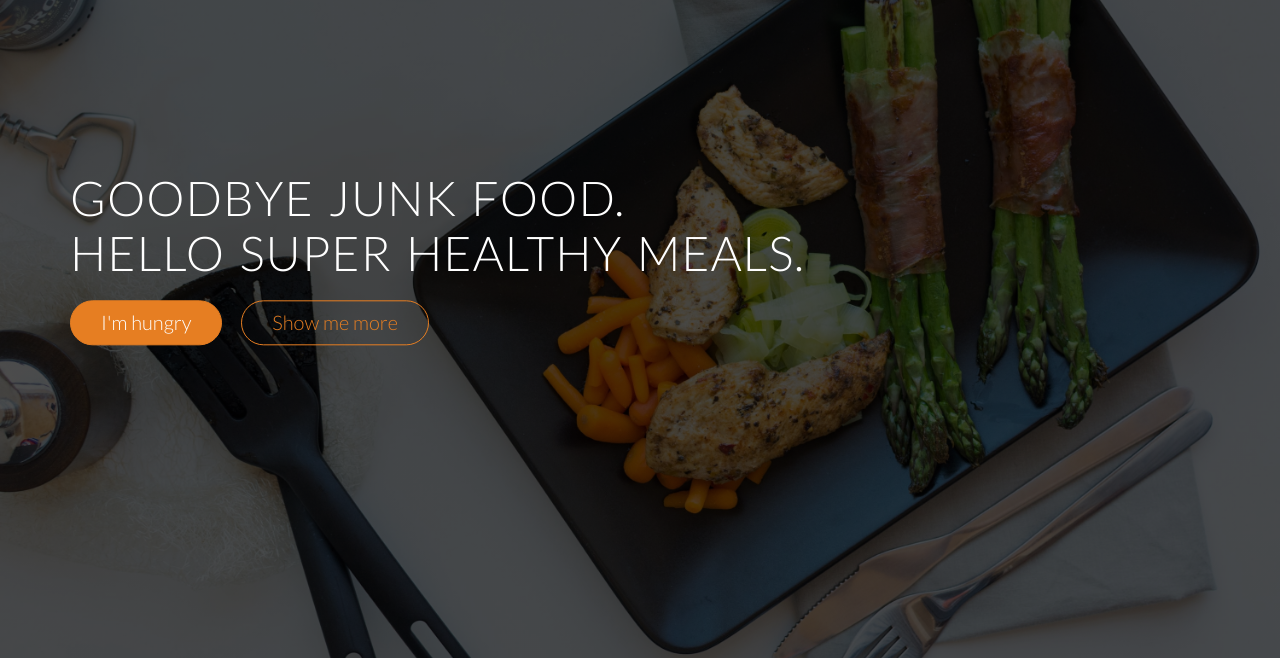
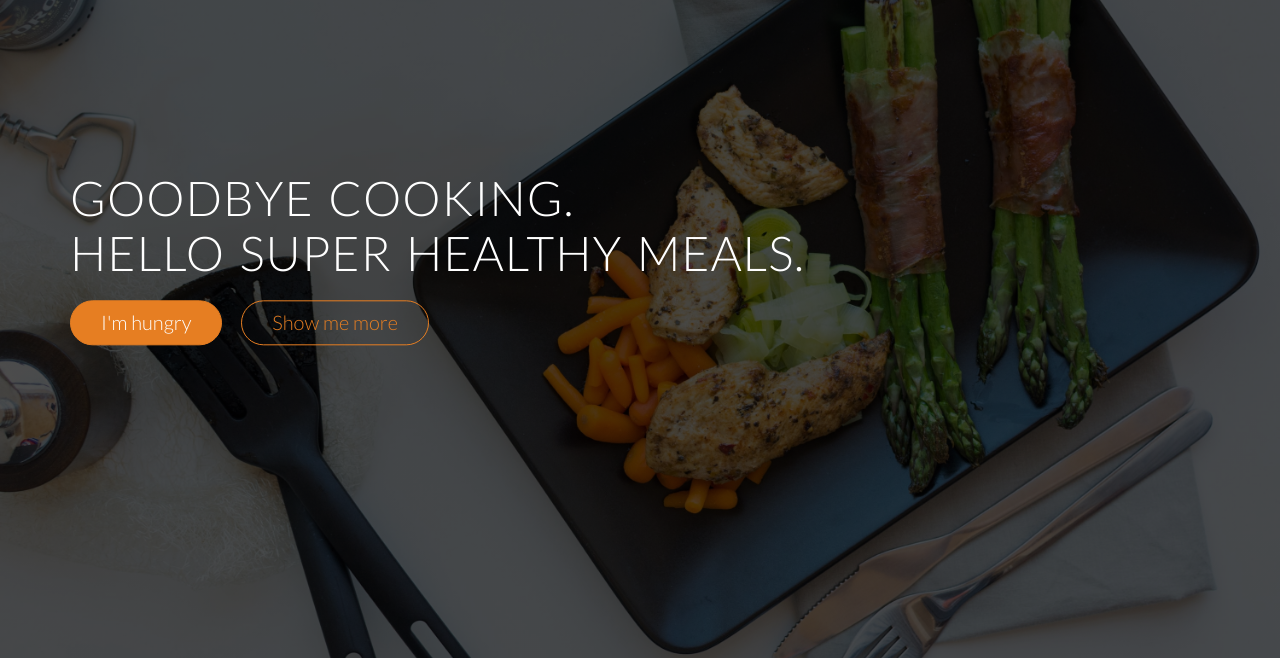
Before and after one commit to kikimutiara/omnifood.github.io, a plain HTML site: page index.html in a window 1280 px wide. Shown: the part 142-802 px from the top of the page. Drawn offline with nearby package versions, Linux system fonts and the light colour scheme; files whose address does not match are found by name.

Commit message:
Update index.html

```diff
--- a/index.html
+++ b/index.html
@@ -34,7 +34,7 @@
                 </div>
             </nav>
             <div class="hero-text-box">
-                <h1>Goodbye junk food. <br>Hello super healthy meals.   </h1>
+                <h1>Goodbye cooking. <br>Hello super healthy meals.   </h1>
                 <a class="btn btn-full js--scroll-to-plan" href="#">I'm hungry</a>
                 <a class="btn btn-ghost js--scroll-to-start" href="#">Show me more</a>
             </div>
```
